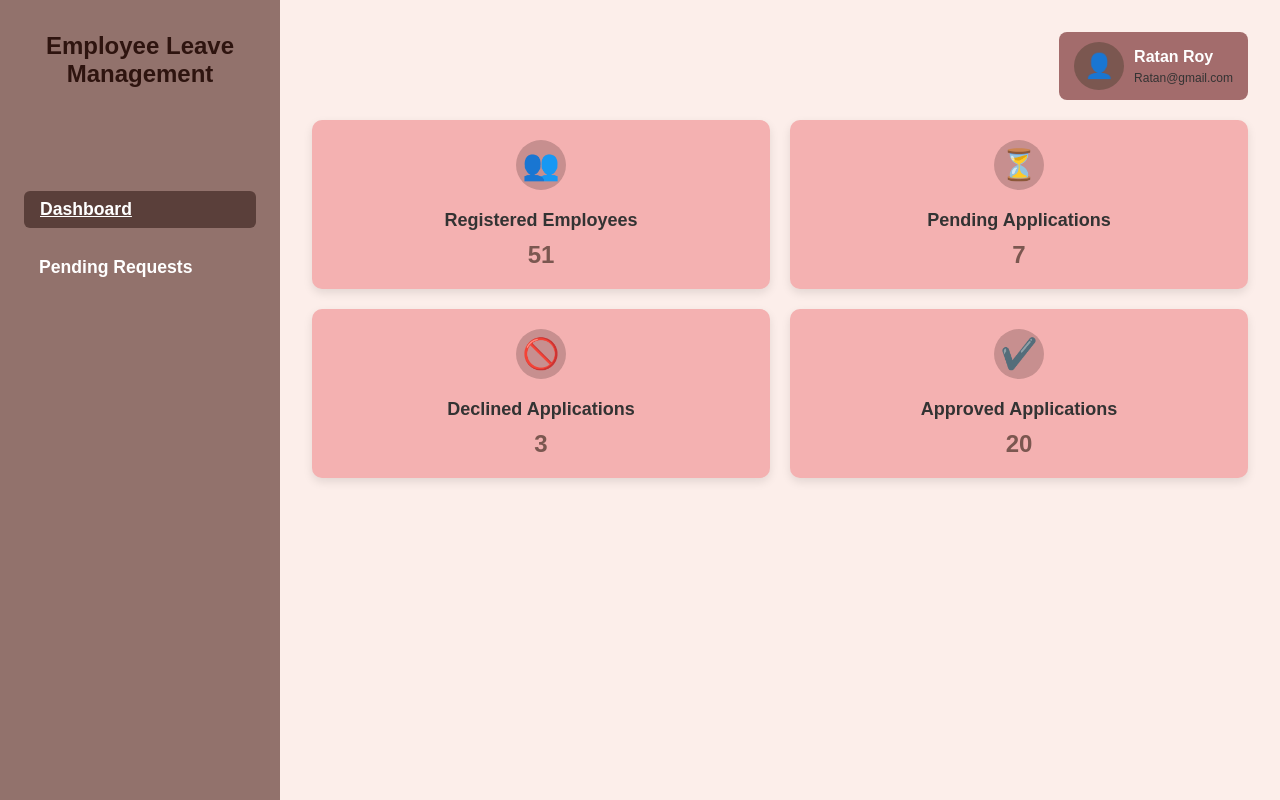
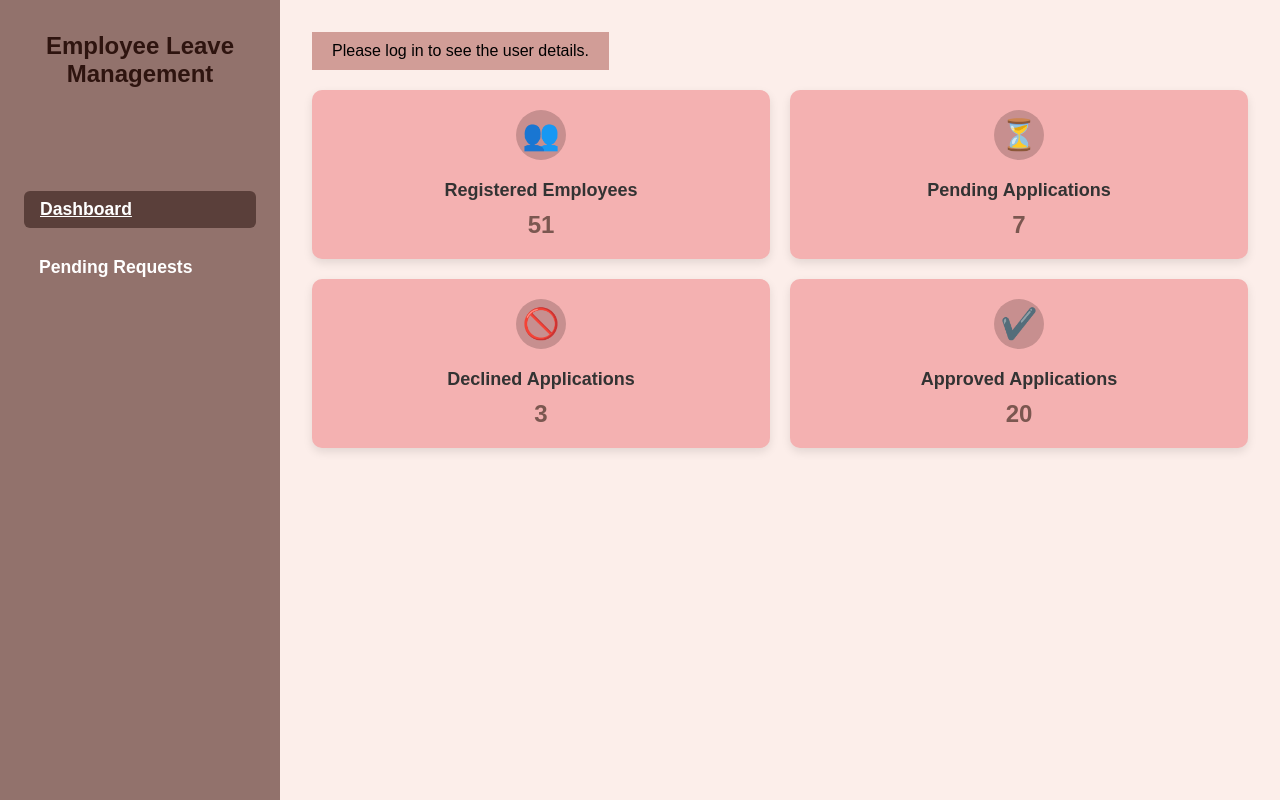
Before and after one commit to RitamBhattacharya/Frontend_LMS, a React (Create React App) app: page /admin-dashboard in a window 1280 px wide. Built offline with nearby package versions, Linux system fonts and the light colour scheme.

Commit message:
admin login updated

```diff
--- a/src/components/AdminDashboard/AdminDashboard.js
+++ b/src/components/AdminDashboard/AdminDashboard.js
@@ -1,10 +1,19 @@
-import React from "react";
+import React, { useEffect, useState }  from "react";
 import "../../styles/AdminDashboard.css";
 import { useNavigate } from "react-router-dom";
 
 
 const AdminDashboard = () => {
   const navigate = useNavigate();
+  const [user, setUser] = useState(null);
+
+  useEffect(() => {
+    const loggedInUser = JSON.parse(localStorage.getItem("loggedInUser"));
+    if (loggedInUser) {
+      setUser(loggedInUser);
+    }
+  }, []);
+
   return (
     <div className="dashboard-container">
       <aside className="sidebar">
@@ -16,12 +25,18 @@ const AdminDashboard = () => {
       </aside>
       <main className="main-content">
         <header className="header">
+          <div className="navbar">
+            {user ? (
               <div className="admin-info">
                 <span className="admin-icon">👤</span>
                 <div>
-                <h4>Ratan Roy</h4>
-                <p>Ratan@gmail.com</p>
+                  <h4>{user.name}</h4>
+                  <p>{user.email}</p>
                 </div>
+              </div>
+            ) : (
+              <p>Please log in to see the user details.</p>
+            )}
           </div>
         </header>
         <section className="dashboard-grid">
--- a/src/styles/AdminDashboard.css
+++ b/src/styles/AdminDashboard.css
@@ -127,3 +127,11 @@
     font-weight: bold;
     color: #7b5750;
   }
+
+  .navbar {
+    background-color: #d19d97;
+    padding: 10px 20px;
+    display: flex;
+    justify-content: flex-end;
+    align-items: center;
+  }
```
Lines whose indentation alone changed are shown as unchanged.
